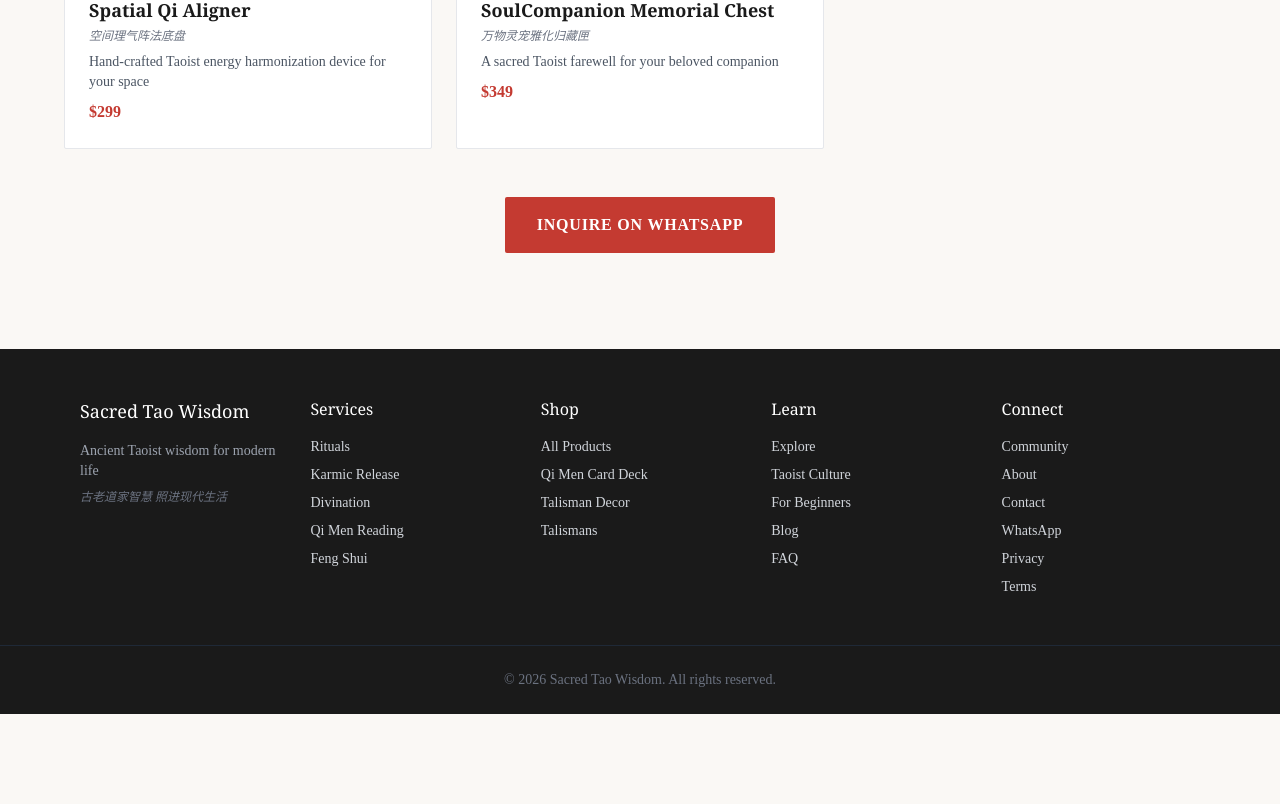
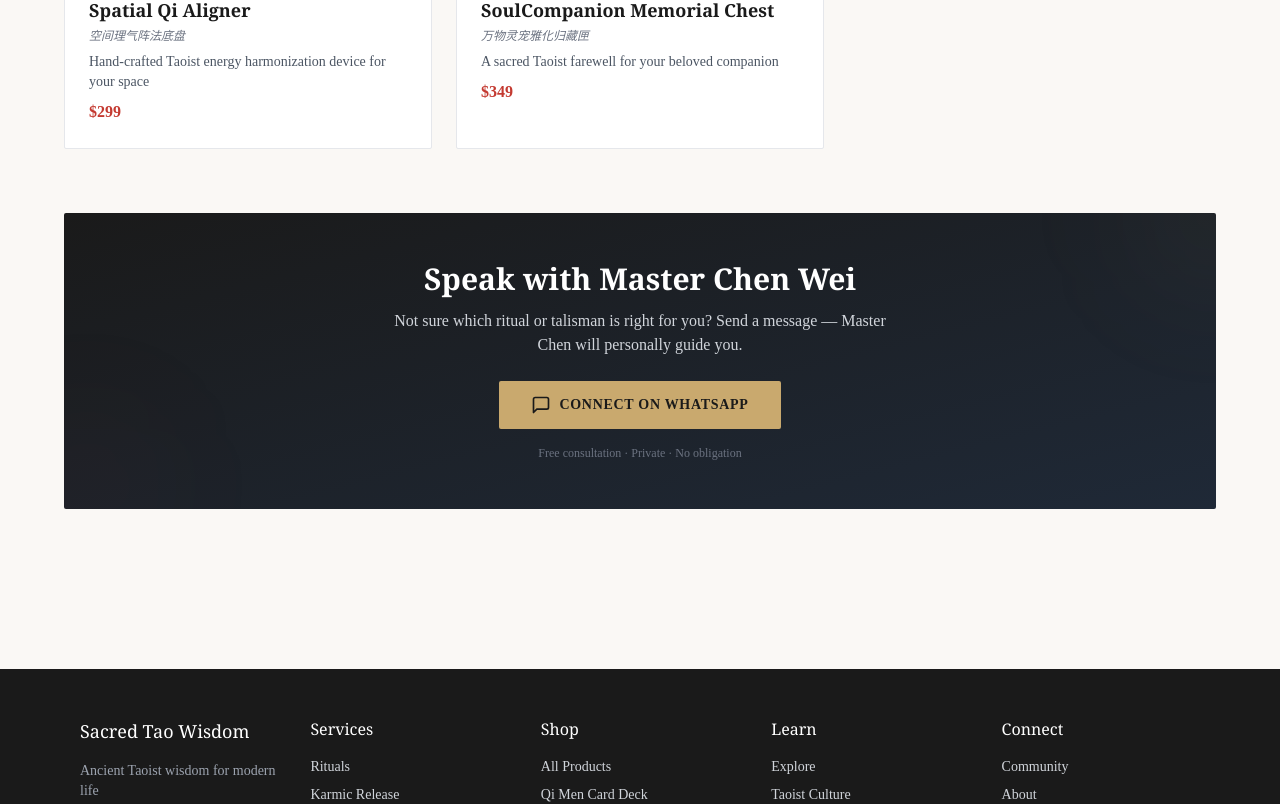
Before and after one commit to yiqianpu-del/aura-cloud-tao, a Next.js app: page /shop in a window 1280 px wide. Shown: the part 1080-1884 px from the top of the page. Before the commit the page ends 1794 px from the top, so only its background shows below. Built offline with nearby package versions, Linux system fonts and the light colour scheme.

Commit message:
feat: add ConnectCta component + integrate into all service/shop/talisman details + list pages + blog + about + learn + feng-shui + divination

```diff
--- a/app/about/page.tsx
+++ b/app/about/page.tsx
@@ -1,6 +1,7 @@
 import Image from 'next/image';
 import Link from 'next/link';
 import siteContent from '@/data/siteContent.json';
+import ConnectCta from '@/components/connect-cta';
 import { siteConfig } from '@/data/site-config';
 
 const a = siteContent.about;
@@ -62,6 +63,10 @@ export default function AboutPage() {
             </div>
           </div>
         </section>
+
+        {/* Connect CTA */}
+        <ConnectCta source="about" variant="banner" />
+
       </div>
     </div>
   );
--- a/app/blog/page.tsx
+++ b/app/blog/page.tsx
@@ -1,6 +1,7 @@
 import Link from 'next/link';
 import type { Metadata } from 'next';
 import postsData from '@/data/posts.json';
+import ConnectCta from '@/components/connect-cta';
 
 export const metadata: Metadata = {
   title: 'Blog | Sacred Tao Wisdom',
@@ -129,6 +130,9 @@ export default function BlogPage() {
           ))}
         </div>
 
+        {/* Connect CTA */}
+        <ConnectCta source="blog" variant="banner" />
+
         {/* Structured Data for SEO */}
         <script
           type="application/ld+json"
--- a/app/divination/page.tsx
+++ b/app/divination/page.tsx
@@ -3,6 +3,7 @@ import Image from 'next/image';
 import { services } from '@/data/services';
 import { products } from '@/data/products';
 import siteContent from '@/data/siteContent.json';
+import ConnectCta from '@/components/connect-cta';
 
 const s = siteContent.services;
 
@@ -49,7 +50,7 @@ export default function DivinationPage() {
           ))}
         </div>
 
-        <div className="text-center"><a href="/api/redirect" className="btn btn-primary btn-lg">{s.divinationPage.cta}</a></div>
+        <ConnectCta source="divination" variant="banner" />
       </div>
     </div>
   );
--- a/app/feng-shui/page.tsx
+++ b/app/feng-shui/page.tsx
@@ -3,6 +3,7 @@ import Image from 'next/image';
 import { services } from '@/data/services';
 import { products } from '@/data/products';
 import siteContent from '@/data/siteContent.json';
+import ConnectCta from '@/components/connect-cta';
 
 const s = siteContent.services;
 
@@ -46,7 +47,7 @@ export default function FengShuiPage() {
           </Link>
         )}
 
-        <div className="text-center mt-12"><a href="/api/redirect" className="btn btn-primary btn-lg">{s.fengshuiPage.cta}</a></div>
+        <ConnectCta source="feng-shui" variant="banner" />
       </div>
     </div>
   );
--- a/app/learn/page.tsx
+++ b/app/learn/page.tsx
@@ -1,5 +1,6 @@
 import Link from 'next/link';
 import siteContent from '@/data/siteContent.json';
+import ConnectCta from '@/components/connect-cta';
 
 const l = siteContent.learn;
 
@@ -23,6 +24,10 @@ export default function LearnPage() {
             </Link>
           ))}
         </div>
+
+        {/* Connect CTA */}
+        <ConnectCta source="learn" variant="banner" />
+
       </div>
     </div>
   );
--- a/app/services/page.tsx
+++ b/app/services/page.tsx
@@ -2,6 +2,7 @@ import Link from 'next/link';
 import Image from 'next/image';
 import { services, serviceCategories } from '@/data/services';
 import siteContent from '@/data/siteContent.json';
+import ConnectCta from '@/components/connect-cta';
 
 const s = siteContent.services.page;
 
@@ -41,9 +42,8 @@ export default function ServicesPage() {
             </Link>
           ))}
         </div>
-        <div className="text-center mt-12">
-          <a href="/api/redirect" className="btn btn-primary btn-lg">{s.cta}</a>
-        </div>
+        {/* Connect CTA */}
+        <ConnectCta source="services" variant="banner" />
       </div>
     </div>
   );
--- a/app/shop/page.tsx
+++ b/app/shop/page.tsx
@@ -2,6 +2,7 @@ import Link from 'next/link';
 import Image from 'next/image';
 import { products } from '@/data/products';
 import siteContent from '@/data/siteContent.json';
+import ConnectCta from '@/components/connect-cta';
 
 const s = siteContent.shop;
 
@@ -27,7 +28,7 @@ export default function ShopPage() {
             </Link>
           ))}
         </div>
-        <div className="text-center mt-12"><a href="/api/redirect" className="btn btn-primary btn-lg">{s.cta}</a></div>
+        <ConnectCta source="shop" variant="banner" />
       </div>
     </div>
   );
--- /dev/null
+++ b/components/connect-cta.tsx
@@ -0,0 +1,138 @@
+import Link from 'next/link';
+
+interface ConnectCtaProps {
+  /** 引流来源标识（如服务页传 "service-karmic-release"，商城页传 "shop"） */
+  source?: string;
+  /** 标题（可选，组件会自动使用场景化标题） */
+  title?: string;
+  /** 副标题（可选） */
+  subtitle?: string;
+  /** 按钮文字（可选，默认 "Connect on WhatsApp"） */
+  buttonText?: string;
+  /** 变体：inline（内嵌）| banner（横幅大卡片）| minimal（紧凑） */
+  variant?: 'inline' | 'banner' | 'minimal';
+}
+
+export default function ConnectCta({
+  source = 'website',
+  title,
+  subtitle,
+  buttonText = 'Connect on WhatsApp',
+  variant = 'banner',
+}: ConnectCtaProps) {
+  const redirectUrl = `/api/redirect?from=${encodeURIComponent(source)}&campaign=cta`;
+
+  // ── 默认文案 ──
+  const defaultTitle = 'Speak with Master Chen Wei';
+  const defaultSubtitle =
+    'Not sure which ritual or talisman is right for you? Send a message — Master Chen will personally guide you.';
+
+  const displayTitle = title || defaultTitle;
+  const displaySubtitle = subtitle || defaultSubtitle;
+
+  // ── Minimal 变体 ──
+  if (variant === 'minimal') {
+    return (
+      <div className="border-t border-gray-200 pt-6 my-8">
+        <div className="flex flex-col sm:flex-row items-start sm:items-center justify-between gap-4">
+          <div>
+            <p className="font-serif text-ink font-bold text-lg">{displayTitle}</p>
+            <p className="text-sm text-gray-500 mt-1 max-w-md">{displaySubtitle}</p>
+          </div>
+          <a
+            href={redirectUrl}
+            className="btn btn-gold btn-sm whitespace-nowrap shrink-0"
+          >
+            {buttonText}
+          </a>
+        </div>
+      </div>
+    );
+  }
+
+  // ── Banner 变体 ──
+  if (variant === 'banner') {
+    return (
+      <section className="my-12 md:my-16" aria-label="Connect with us">
+        <div className="relative overflow-hidden rounded-sm bg-gradient-to-br from-ink to-gray-800 p-8 md:p-12">
+          {/* Decorative accent */}
+          <div
+            className="absolute -top-20 -right-20 w-40 h-40 rounded-full bg-gold/5 blur-3xl"
+            aria-hidden="true"
+          />
+          <div
+            className="absolute -bottom-10 -left-10 w-32 h-32 rounded-full bg-accent/5 blur-3xl"
+            aria-hidden="true"
+          />
+
+          <div className="relative z-10 text-center max-w-2xl mx-auto">
+            <h2 className="font-serif text-2xl md:text-3xl text-white font-bold mb-3">
+              {displayTitle}
+            </h2>
+            <p className="text-gray-300 text-sm md:text-base leading-relaxed mb-6 max-w-lg mx-auto">
+              {displaySubtitle}
+            </p>
+            <a
+              href={redirectUrl}
+              className="inline-flex items-center gap-2 bg-gold text-ink px-8 py-3.5 font-bold text-sm tracking-wider uppercase hover:bg-gold/90 transition-colors rounded-sm"
+            >
+              <svg
+                className="w-5 h-5"
+                viewBox="0 0 24 24"
+                fill="none"
+                stroke="currentColor"
+                strokeWidth="2"
+                strokeLinecap="round"
+                strokeLinejoin="round"
+              >
+                <path d="M21 15a2 2 0 0 1-2 2H7l-4 4V5a2 2 0 0 1 2-2h14a2 2 0 0 1 2 2z" />
+              </svg>
+              {buttonText}
+            </a>
+            <p className="text-xs text-gray-500 mt-4">
+              Free consultation &middot; Private &middot; No obligation
+            </p>
+          </div>
+        </div>
+      </section>
+    );
+  }
+
+  // ── Inline 变体（默认）──
+  return (
+    <div className="bg-cream border border-gold/20 rounded-sm p-6 md:p-8 my-8 md:my-12">
+      <div className="flex flex-col md:flex-row items-center md:items-start gap-6">
+        {/* Icon */}
+        <div className="w-14 h-14 rounded-full bg-gold/10 flex items-center justify-center shrink-0">
+          <svg
+            className="w-7 h-7 text-gold"
+            viewBox="0 0 24 24"
+            fill="none"
+            stroke="currentColor"
+            strokeWidth="1.5"
+            strokeLinecap="round"
+            strokeLinejoin="round"
+          >
+            <path d="M12 22s8-4 8-10V5l-8-3-8 3v7c0 6 8 10 8 10z" />
+          </svg>
+        </div>
+
+        <div className="text-center md:text-left flex-1">
+          <h3 className="font-serif text-xl font-bold text-ink mb-1">
+            {displayTitle}
+          </h3>
+          <p className="text-sm text-gray-500 leading-relaxed max-w-lg">
+            {displaySubtitle}
+          </p>
+        </div>
+
+        <a
+          href={redirectUrl}
+          className="btn btn-gold shrink-0 whitespace-nowrap"
+        >
+          {buttonText}
+        </a>
+      </div>
+    </div>
+  );
+}
```
Also changed, not shown: app/services/[slug]/page.tsx (+8 -2 lines), app/shop/[slug]/page.tsx (+10 -2 lines), app/talismans/[slug]/page.tsx (+10 -1 lines), public/images/hero-altar.svg.
